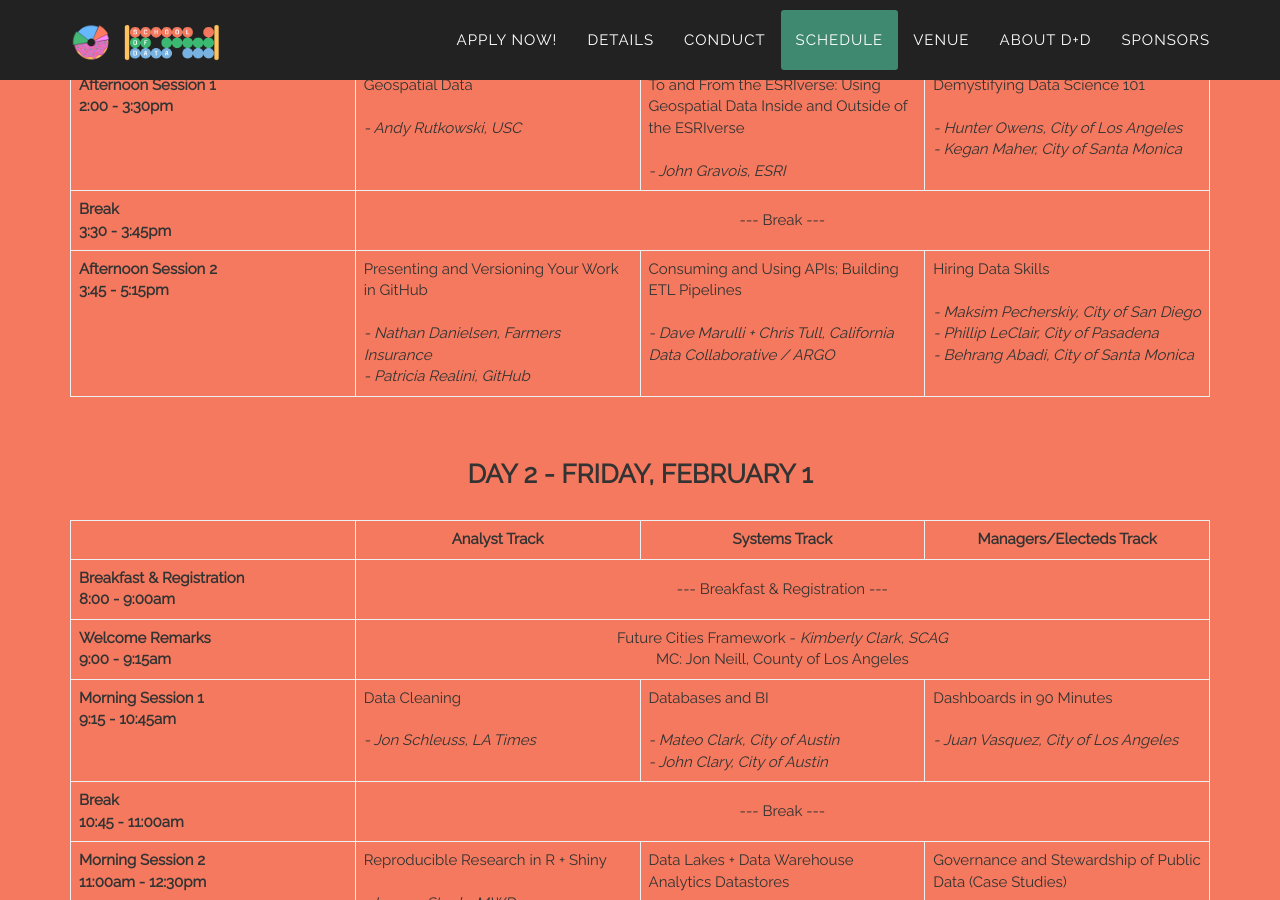
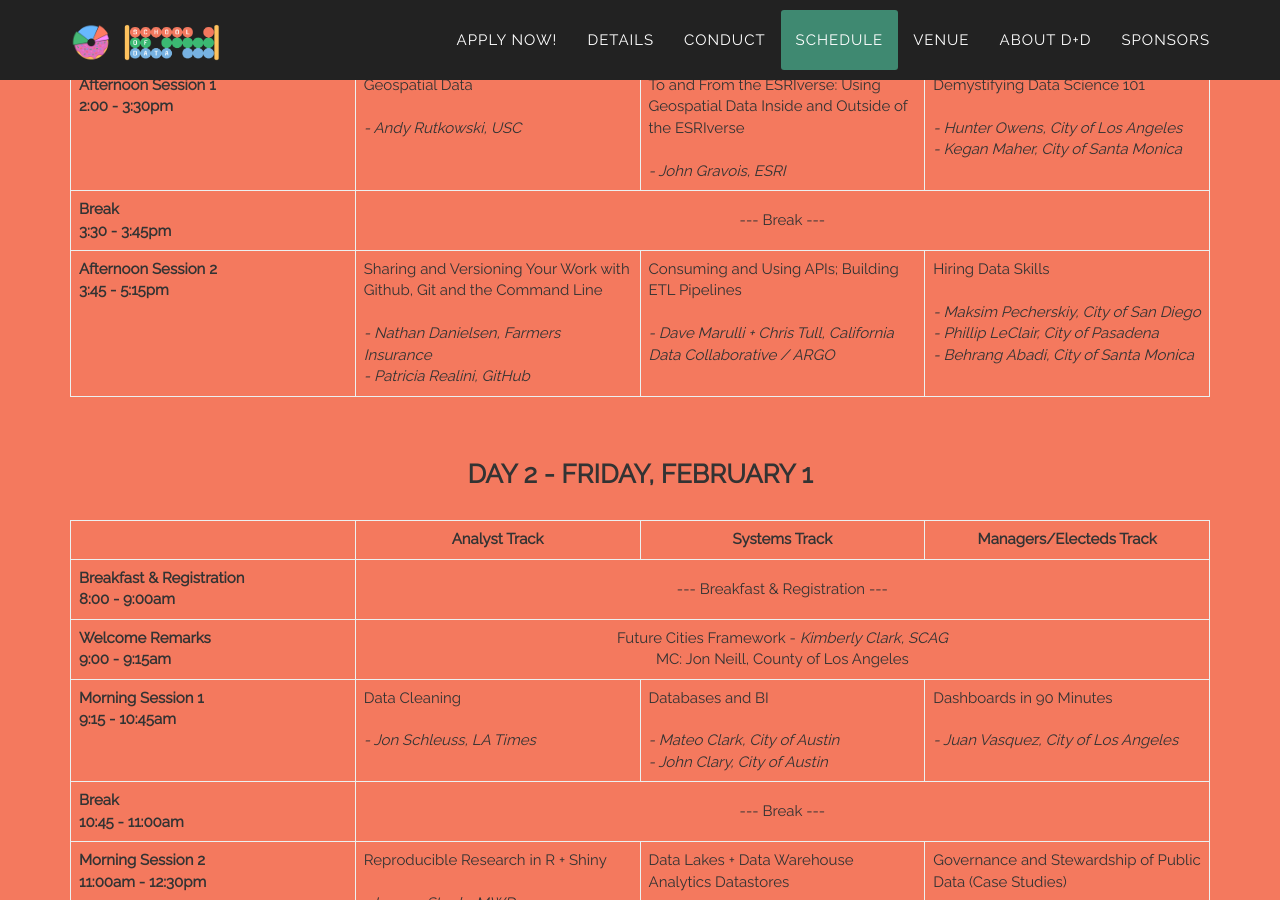
Before and after one commit to compilerla/school-of-data, a Jekyll site: the page built from index.html, in a window 1280 px wide and 900 px high, scrolled down 4431 px. Built offline with Jekyll 4.4.1, drawn with Linux system fonts in a browser that asks for light colours; some web fonts are replaced; comment, search, counter and statistics services are not loaded.

Commit message:
updated GitHub session title

```diff
--- a/_includes/schedule.html
+++ b/_includes/schedule.html
@@ -148,7 +148,7 @@
                                         3:45 - 5:15pm
                                     </th>
                                     <td>
-                                        Presenting and Versioning Your Work in GitHub<br><br>
+                                        Sharing and Versioning Your Work with Github, Git and the Command Line<br><br>
                                         <em>- Nathan Danielsen, Farmers Insurance<br>
                                         - Patricia Realini, GitHub</em>
                                     </td>
```
